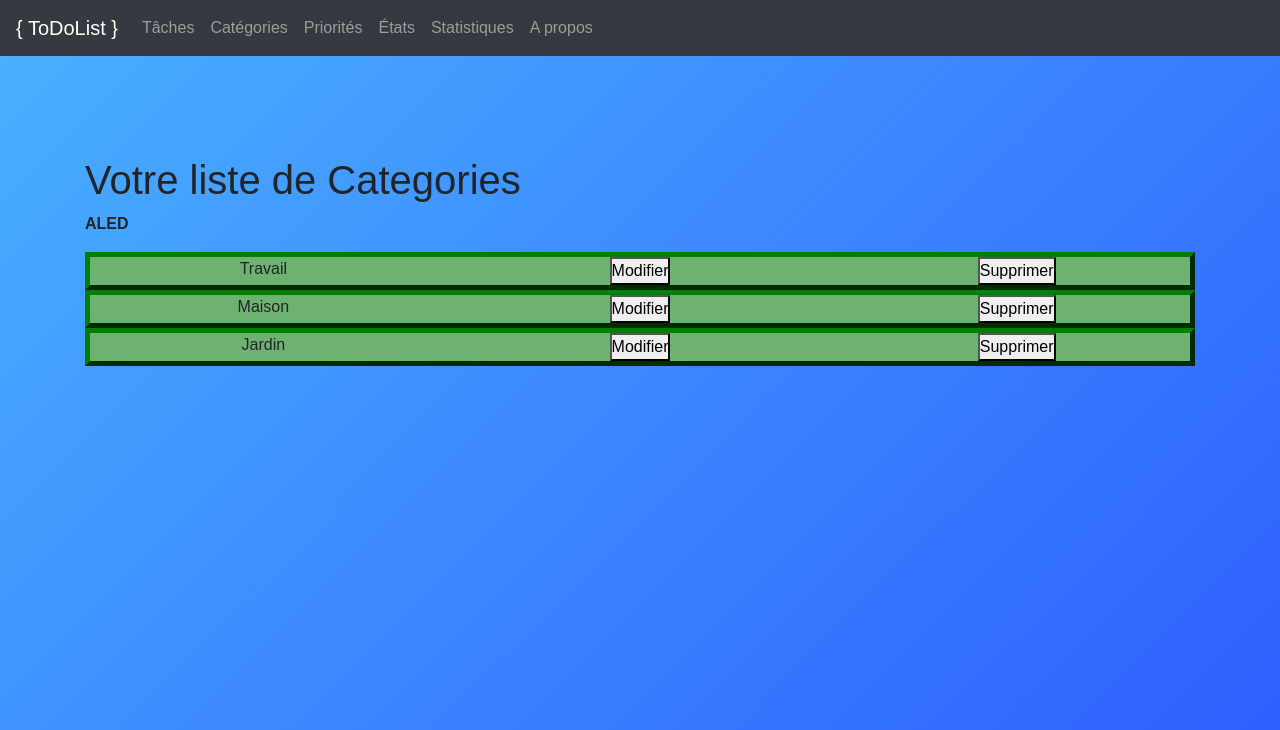
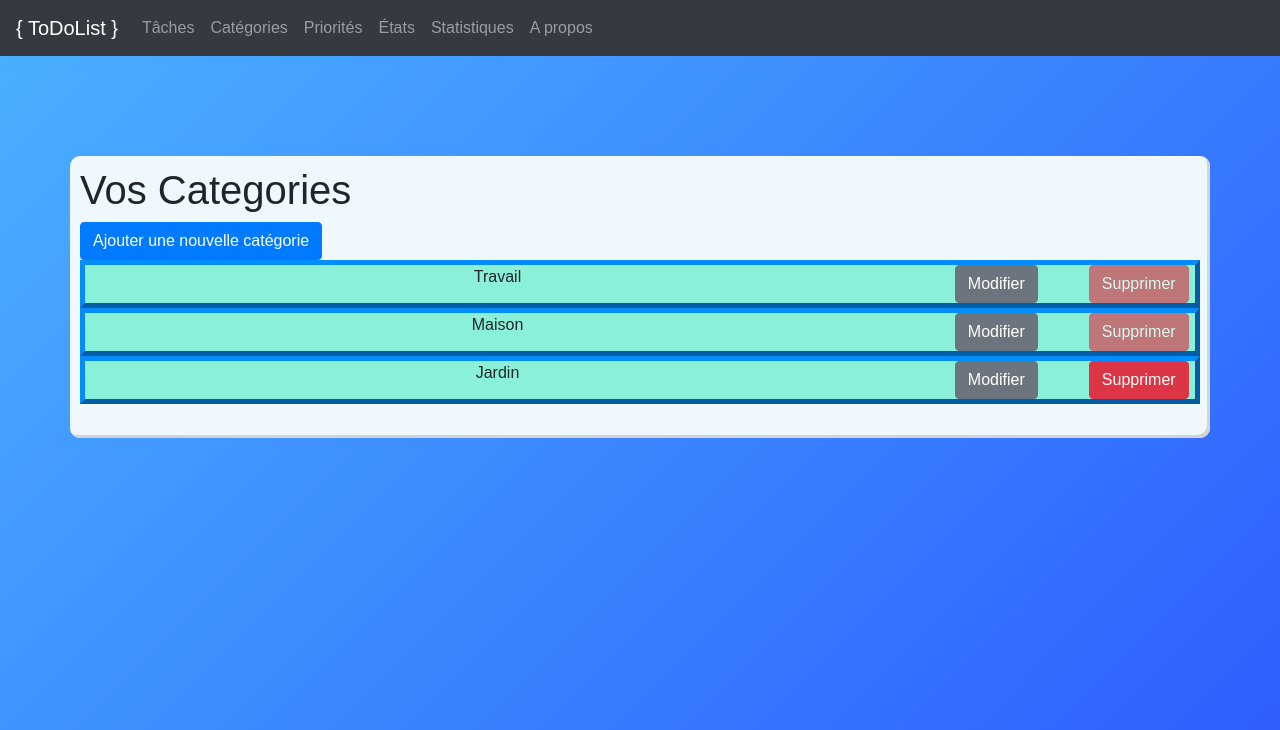
Before and after one commit to viciscat/nsi_projet_todolist, a Flask app: page /categories in a window 1280 px wide. Shown: the top 730 px of the page. Run offline with Flask 2, Linux system fonts and the light colour scheme; some libraries are stand-ins or nearby versions.

Commit message:
Plein de trucs

```diff
--- a/main.py
+++ b/main.py
@@ -20,8 +20,6 @@ taches = database.getTaches()
 # Les routes associées aux fonctions
 @app.route("/")
 def accueillir():
-    flash("Bienvenue sur L'application ToDoList")
-    flash("wowi")
     """Gère l'accueil des utilisateurs"""
     print(taches)
     for i in taches:
@@ -45,9 +43,12 @@ def new_task_page():
 @app.route('/nouvelle-tache-req', methods=["POST"])
 def new_task():
     rep = request.form
-    database.newTache(rep["nom"], rep["description"], int(rep["categorie"]),
+    ret = database.newTache(rep["nom"], rep["description"], int(rep["categorie"]),
                       1, int(rep["priorite"]), rep["dateLimite"])
-    flash("La tache a été créer avec succès !")
+    if ret is None:
+        flash("La tache a été créer avec succès !")
+    else:
+        flash("Uh Oh! Une erreur s'est produite lors de la création de la tache!")
     return redirect("/afficher")
 
 
@@ -63,8 +64,13 @@ def modifier_tache_page(idTache):
 def modifier_tache(idTache):
     rep = request.form.to_dict()
     rep["description"] = rep["description"].replace("\r\n", "\\r\\n")
-    database.updateTache(int(idTache), rep)
-    return redirect('/afficher')
+    ret = database.updateTache(int(idTache), rep)
+    if ret is None:
+        flash("Tache modifiée avec succès !")
+        return redirect('/afficher')
+    else:
+        flash("Uh Oh ! Une erreur s'est produite dans la modification de la tache !")
+        return redirect(url_for('modifier_tache'))
 
 
 @app.route("/priorites")
@@ -74,15 +80,30 @@ def affichage_priorites():
 
 @app.route("/categories")
 def affichage_categories():
-    return render_template('categories.html', categories=database.getCategories())
+    categories = database.getCategories()
+    return render_template('categories.html', categories=categories,
+                           nbtaches=[database.getNombreTacheCategorie(i+1) for i in range(len(categories))])
 
 
 @app.route("/modifier-categorie/<idCategorie>", methods=["POST"])
 def modifier_categorie(idCategorie):
     rep = request.form
-    database.updatePriorite(int(idCategorie), rep["nom"])
+    print(rep)
+    database.updateCategorie(int(idCategorie), rep["nom"])
     flash("Nom de la categorie changer avec succès !")
     return redirect("/categories")
+
+
+@app.route("/nouvelle-categorie", methods=["POST"])
+def nouvelle_categorie():
+    rep = request.form
+    ret = database.newCategorie(rep["nom"])
+    if ret is None:
+        flash("Catégorie ajoutée avec succès !")
+        return redirect(url_for('affichage_categories'))
+    else:
+        flash("Uh Oh ! Une erreur s'est produite lors de la création de la catégorie")
+        return redirect(url_for('affichage_categories'))
 
 
 @app.route("/etats")
@@ -97,16 +118,27 @@ def supprimer(idTache):
     return redirect("/afficher")
 
 
+@app.route('/supprimer-categorie/<idCategorie>')
+def supprimerCategorie(idCategorie):
+    ret = database.deleteCategorie(int(idCategorie))
+    if ret is None:
+        flash("Catégorie supprimée avec succès !")
+        return redirect(url_for('affichage_categories'))
+    else:
+        flash("Uh Oh ! Une erreur s'est produite lors de la suppression de la catégorie")
+        return redirect(url_for('affichage_categories'))
+
+
 @app.route('/termine-tache/<idTache>')
 def termineTache(idTache):
-    database.modifyTacheStatus(int(idTache), 1)
+    database.modifyTacheStatus(int(idTache), 2)
     flash("La tache a été terminé avec succès !")
     return redirect("/afficher")
 
 
 @app.route('/archive-tache/<idTache>')
 def archiveTache(idTache):
-    database.modifyTacheStatus(int(idTache), 2)
+    database.modifyTacheStatus(int(idTache), 3)
     flash("La tache a été archivé avec succès !")
     return redirect("/afficher")
 
--- a/static/css/Base.css
+++ b/static/css/Base.css
@@ -1,11 +1,12 @@
-*{
+* {
     margin: 0;
     padding: 0;
     box-sizing: border-box;
     font-family: 'Poppins', sans-serif;
 
 }
-body{
+
+body {
     width: 100%;
     height: 100%;
     overflow-x: hidden;
@@ -13,14 +14,23 @@ body{
 
 
 }
-::selection{
+
+.finished {
+    text-decoration-line: line-through;
+}
+
+::selection {
     color: #fff;
     background: #3C87FF;
 }
 
 .container {
-  padding-top: 100px;
-  padding-bottom: 100px;
+    margin-top: 100px;
+    margin-bottom: 100px;
+    background: aliceblue;
+    border-radius: 10px;
+    padding: 10px;
+    box-shadow: inset -3px -3px 0 0 lightgray;
 }
 
 .notifs {
@@ -76,16 +86,25 @@ body{
     background-color: #8AF0D9;
     text-align: center;
 }
+
+.status-circle {
+    border-radius: 50%;
+    width: 20px;
+    height:20px
+}
+
 .yourDiv3 {
     background-color: #FA2200;
     text-align: center;
     margin: auto;
 }
+
 .yourDiv2 {
     background-color: #F0CF46;
     text-align: center;
     margin: auto;
 }
+
 .yourDiv1 {
     background-color: #1BFA77;
     text-align: center;
--- a/static/js/afficher.js
+++ b/static/js/afficher.js
@@ -1,6 +1,6 @@
 // C'est quand meme pratique la docu Bootstrap
 
-$(document).on('show.bs.modal','#editCategorieModal', function (event) {
+$(document).on('show.bs.modal','#descriptionModal', function (event) {
   const button = $(event.relatedTarget) // Button that triggered the modal
   const description = String(button.data('description')) // Extract info from data-* attributes
   console.log(typeof description)
--- a/static/js/modif_categorie.js
+++ b/static/js/modif_categorie.js
@@ -1,9 +1,21 @@
-$(document).on('show.bs.modal','#descriptionModal', function (event) {
+$(document).on('show.bs.modal', '#editCategorieModal', function (event) {
     const button = $(event.relatedTarget) // Button that triggered the modal
+    const mode = String(button.data('mode'))
+    const modal = $(this);
+    if (mode === "edit") {
         const idCategorie = String(button.data('id-categorie')) // Extract info from data-* attributes
+        const categorie = String(button.data('categorie')) // Extract info from data-* attributes
         console.log(typeof idCategorie)
         // If necessary, you could initiate an AJAX request here (and then do the updating in a callback).
         // Update the modal's content. We'll use jQuery here, but you could use a data binding library or other methods instead.
-  var modal = $(this)
+
         modal.find('#change-categorie-form').prop("action", "/modifier-categorie/" + idCategorie)
+        modal.find("#categorie-name").prop("value", categorie)
+    } else if (mode === "new") {
+        modal.find("#change-categorie-form").prop("action", "/nouvelle-categorie")
+    }
 })
+
+$(function () {
+    $('[data-toggle="tooltip"]').tooltip()
+})
--- a/templates/base.html
+++ b/templates/base.html
@@ -9,6 +9,9 @@
     <link rel="stylesheet" href="{{ url_for('static', filename='css/Base.css') }}">
     <link rel="stylesheet" href="https://stackpath.bootstrapcdn.com/bootstrap/4.4.1/css/bootstrap.min.css"
           integrity="sha384-Vkoo8x4CGsO3+Hhxv8T/Q5PaXtkKtu6ug5TOeNV6gBiFeWPGFN9MuhOf23Q9Ifjh" crossorigin="anonymous">
+    <link rel="stylesheet" href="https://cdn.jsdelivr.net/npm/bootstrap-icons@1.10.2/font/bootstrap-icons.css">
+
+
 
     <title>ToDoList</title>
 
--- a/templates/categories.html
+++ b/templates/categories.html
@@ -7,29 +7,38 @@
     <!-- Button trigger modal -->
 
 
-    <style>
-        .myDiv {
-            border: 5px outset green;
-            background-color: #6DB270;
-            text-align: center;
-        }
-    </style>
+    <link rel="stylesheet" href="{{ url_for('static', filename='css/Base.css') }}">
 
     <script src="{{ url_for('static', filename='js/modif_categorie.js') }}"></script>
 
-    <h1>Votre liste de Categories</h1>
-    <p><strong>ALED</strong></p>
-    {% for categorie in categories %}
+    <h1>Vos Categories</h1>
+    <button class="btn btn-primary" type="button" data-toggle="modal" data-mode="new"
+            data-target="#editCategorieModal">Ajouter une nouvelle catégorie
+    </button>
+    {% for i in range(categories|length) %}
         <div class="myDiv">
             <div class="row">
-                <div class="col">
-                    {{ categorie }}
+                <div class="col-9">
+                    {{ categories[i] }}
                 </div>
                 <div class="col">
-                    <button type="button" data-toggle="modal" data-target="#editCategorieModal">Modifier</button>
+                    <button class="btn btn-secondary" type="button" data-toggle="modal" data-mode="edit"
+                            data-target="#editCategorieModal"
+                            data-id-categorie="{{ i + 1 }}" data-categorie="{{ categories[i] }}">Modifier
+                    </button>
                 </div>
                 <div class="col">
-                    <button type="button">Supprimer</button>
+                    {% if nbtaches[i] == 0 %}
+                        <a href="/supprimer-categorie/{{ i + 1 }}">
+                            <button class="btn btn-danger" type="button">Supprimer</button>
+                        </a>
+                    {% else %}
+                        <span class="d-inline-block" tabindex="0" data-toggle="tooltip" data-placement="top"
+                              title="Cette catégorie est encore utilisée !">
+                        <button class="btn btn-danger disabled" style="pointer-events: none;" type="button" disabled>Supprimer</button>
+                        </span>
+                    {% endif %}
+
                 </div>
             </div>
         </div>
@@ -41,22 +50,22 @@
         <div class="modal-dialog modal-dialog-centered" role="document">
             <div class="modal-content">
                 <div class="modal-header">
-                    <h5 class="modal-title" id="exampleModalCenterTitle">Editer la catégorie</h5>
+                    <h5 class="modal-title" id="exampleModalCenterTitle">Editer/ajouter une catégorie</h5>
                     <button type="button" class="close" data-dismiss="modal" aria-label="Close">
                         <span aria-hidden="true">&times;</span>
                     </button>
                 </div>
                 <div class="modal-body">
                     <form action="/modifier-categorie/-1" id="change-categorie-form" method="post">
-                   <div class="form-group">
-                       <label for="recipient-name" class="col-form-label">Nom de la tache</label>
-                       <input name="nom" type="text" class="form-control" id="recipient-name">
-                   </div>
+                        <div class="form-group">
+                            <label for="categorie-name" class="col-form-label">Nom de la catégorie</label>
+                            <input name="nom" type="text" class="form-control" id="categorie-name" maxlength="15">
+                        </div>
                     </form>
                 </div>
                 <div class="modal-footer">
-                    <button type="button" class="btn btn-secondary" data-dismiss="modal">Close</button>
-                    <input type="submit" class="btn btn-primary" form="change-categorie-form" value="Ok" />
+                    <button type="button" class="btn btn-secondary" data-dismiss="modal">Annuler</button>
+                    <input type="submit" class="btn btn-primary" form="change-categorie-form" value="Ok"/>
                 </div>
             </div>
         </div>
```
Also changed, not shown: bdd.py (+39 -7 lines), templates/afficher.html (+27 -14 lines), templates/modifier-tache.html (+3 -4 lines), templates/nouvelle-tache.html (+3 -4 lines), bdd/todo.sqlite. Lines whose indentation alone changed are shown as unchanged.
